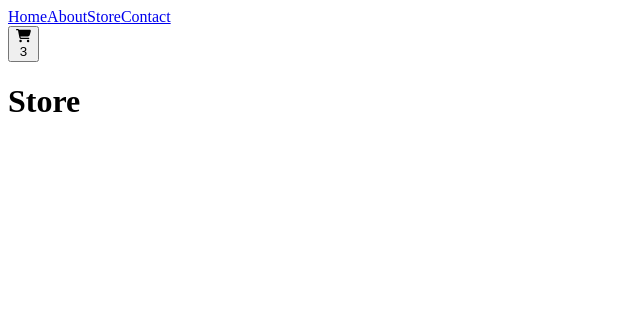
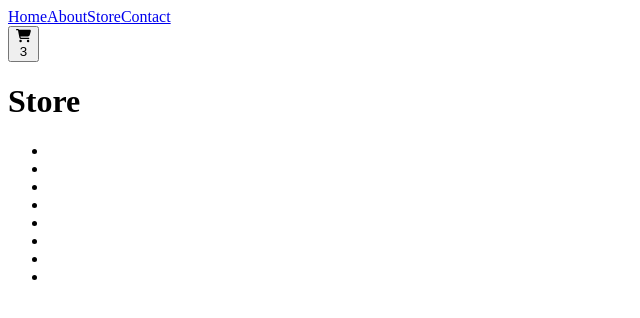
Before and after one commit to Westc13/silmaris-chocolates, a React (Create React App) app: page /store in a window 1280 px wide. Shown: the top 318 px of the page, without its empty margins (0-640 px from the left). Built offline with nearby package versions, Linux system fonts and the light colour scheme.

Commit message:
added StoreItem component

```diff
--- /dev/null
+++ b/src/components/StoreItem.js
@@ -0,0 +1,2 @@
+function StoreItem({ id, name, price, imgUrl }) {}
+export default StoreItem;
--- a/src/pages/Store.js
+++ b/src/pages/Store.js
@@ -1,5 +1,19 @@
+import storeItems from "../data/items.json";
+import StoreItem from "../components/StoreItem";
+
 function Store() {
-  return <h1>Store</h1>;
+  return (
+    <>
+      <h1>Store</h1>
+      <ul>
+        {storeItems.map((item) => (
+          <li>
+            <StoreItem {...item} />
+          </li>
+        ))}
+      </ul>
+    </>
+  );
 }
 
 export default Store;
```
